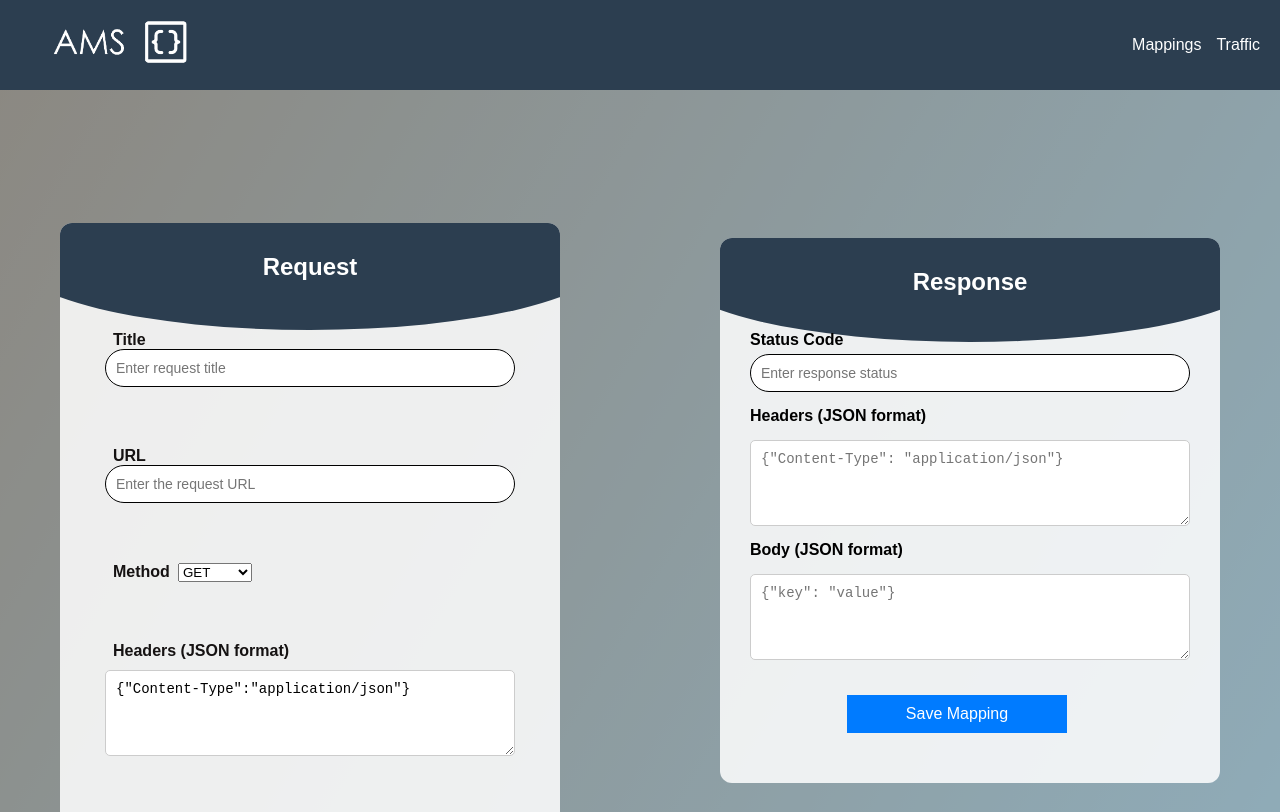
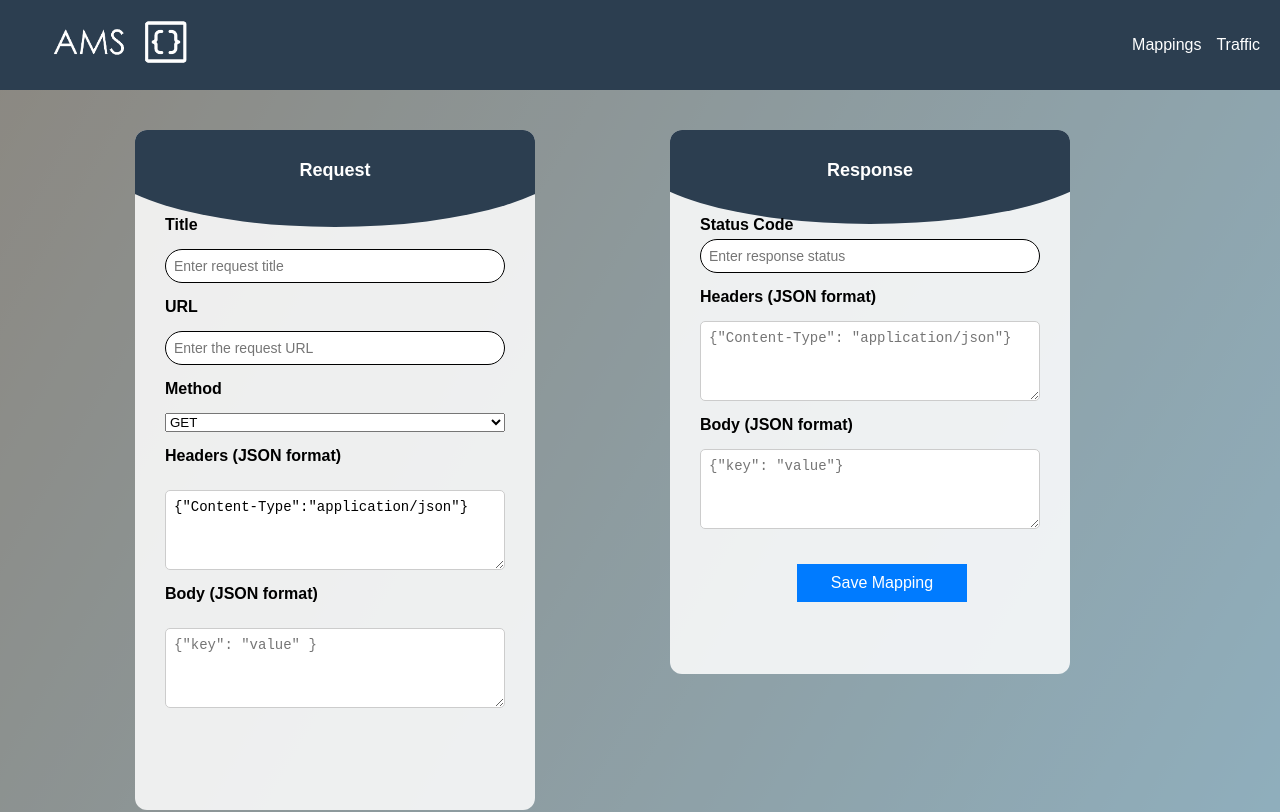
Before and after one commit to Jaller123/AMS, a React (Vite) app in the folder ams/: page /mappings in a window 1280 px wide. Shown: the top 812 px of the page. Built offline with nearby package versions, Linux system fonts and the light colour scheme; no server answers.

Commit message:
minskade storlek på form

```diff
--- a/ams/src/App.jsx
+++ b/ams/src/App.jsx
@@ -236,7 +236,9 @@ const App = () => {
         <ReqForm setRequestData={setRequestData} resetForm={resetForm} />
         <ResForm setResponseData={setResponseData} resetForm={resetForm} onSave={handleSaveMapping} />
       </div>
-      <ToastContainer />
+      <ToastContainer
+      pauseOnHover={false}
+      />
     </div>
   }
 />
--- a/ams/src/components/MappingDetailPage.module.css
+++ b/ams/src/components/MappingDetailPage.module.css
@@ -1,35 +1,44 @@
+.ReqDetail {
+  width: 100%;
+  height: auto;
+  display: flex;
+  justify-content: center;
+  align-items: center;
+  flex-direction: column;
+  padding: 5vh;
+
+}
+
 .container {
   width: 100%;
-  max-width: 600px; /* Justera maxbredden efter behov */
+  max-width: 400px; /* Minskat formulärbredd */
   background-color: rgba(255, 255, 255, 0.85);
   display: flex;
   justify-content: center;
   align-items: center;
   flex-direction: column;
-  height: auto; /* Gör så att containern anpassar sig efter innehållet */
-  min-height: 10vh; /* Gör så att den inte tar upp hela skärmen, utan 80% av höjden */
-  padding: 50px;
-  margin: 10vh auto; /* Skapar avstånd från toppen och botten */
-  border-radius: 12px; /* Lägg till om du vill ha rundade hörn */
+  height: auto;
+  padding: 20px; /* Mindre padding för en kompaktare design */
+  border-radius: 10px;
   position: relative;
   overflow: hidden;
 }
 
-.container::before{
+.container::before {
   content: "";
   position: absolute;
   top: -40px;
   left: 50%;
   width: 120%;
-  height: 197px;
+  height: 197px;  /* Håll den oförändrad */
   background-color: #2c3e50;
   border-radius: 70%;
   transform: translateX(-50%);
 }
 
-.formContainer{
-  width: 500px;
-
+.formContainer {
+  width: 100%;
+  padding: 15px; /* Mindre padding */
   display: flex;
   justify-content: center;
   align-items: center;
@@ -40,46 +49,66 @@
 }
 .co pre{
   position: relative;
-  overflow: hidden;
   width: 400px;
   height: 230px;
 }
 
-.textarea {
+input,
+textarea {
   width: 100%;
-  height: 150px;
+  padding: 8px; /* Mindre padding */
+  font-size: 14px; /* Lite mindre text */
+}
+
+textarea {
+  height: 80px; /* Mindre höjd på textarea */
+}
+
+.saveButton, .backButton {
+  padding: 10px;
+  font-size: 14px;
   margin: 10px 0;
+  border-radius: 20px;
+  background: rgb(4, 84, 127);
+  border: none;
+  color: white;
+  cursor: pointer;
 }
-h2{
+
+.saveButton:hover, .backButton:hover {
+  background-color: #062749;
+}
+
+.co pre {
+  width: 100%;
+  max-width: 350px;
+  height: 190px; /* Minskat utrymme för pre */
+
+  background: #f3f3f3;
+  padding: 10px;
+  border-radius: 6px;
+}
+
+h2 {
   color: rgb(255, 255, 255);
+  font-size: 18px; /* Mindre text */
 }
-.co h3{
-  position: relative;
-  overflow: hidden;
+
+.co h3 {
   color: white;
+  font-size: 16px;
 }
+
 .buttons {
   display: flex;
   gap: 10px;
 }
 
-.saveButton ,.backButton {
-  background: rgb(4, 84, 127);
-  margin: 20px;
-  border: none;
-  color: rgb(251, 251, 251);
-  padding: 15px;
-  border-radius: 30px;
-  cursor: pointer;
-}
-
-.saveButton:hover, .backButton:hover{
-  background-color: #062749;
-}
 .editButton {
   background-color: blue;
   color: white;
-  padding: 10px;
+  padding: 8px;
+  font-size: 14px;
   border: none;
   cursor: pointer;
 }
@@ -87,7 +116,8 @@ h2{
 .deleteButton {
   background-color: red;
   color: white;
-  padding: 10px;
+  padding: 8px;
+  font-size: 14px;
   border: none;
   cursor: pointer;
 }
--- a/ams/src/components/ReqDetailPage.jsx
+++ b/ams/src/components/ReqDetailPage.jsx
@@ -42,6 +42,7 @@ const ReqDetailPage = ({ mappings, handleSaveResponse }) => {
   };
 
   return (
+    <div className={styles.ReqDetail}>
     <div className={styles.container}>
       <h2>Request Details</h2>
       {!mapping ? (
@@ -100,6 +101,7 @@ const ReqDetailPage = ({ mappings, handleSaveResponse }) => {
         Back to Mappings
       </button>
     </div>
+    </div>
   );
 };
 
--- a/ams/src/components/ReqForm.module.css
+++ b/ams/src/components/ReqForm.module.css
@@ -1,12 +1,17 @@
-.ReqForm{
+.ReqForm {
+  width: 100%;
+  height: auto;
   display: flex;
   justify-content: center;
   align-items: center;
-
   padding: 20px;
 }
+
 .section {
-  width: 500px;
+  width: 100%;
+  max-width: 400px;
+  height: 10%;
+  min-height: 680px; /* Sätter minimihöjd för att vara konsekvent med ResForm */
   background-color: rgba(255, 255, 255, 0.85);
   padding: 30px;
   border-radius: 12px; /* Rundade hörn */
@@ -16,10 +21,11 @@
   position: relative;
   overflow: hidden;
 }
-.section::before{
+
+.section::before {
   content: "";
   position: absolute;
-  top: -40px;
+  top: -50px;
   left: 50%;
   width: 120%;
   height: 147px;
@@ -28,20 +34,30 @@
   transform: translateX(-50%);
 }
 .formGroup {
-  margin-bottom: 15px;
-  padding: 15px;
+  display: flex;
+  flex-direction: column;
+  gap: 10px;
 }
-.section h2{
-  color: rgb(255, 255, 255);
-}
-.formGroup label{
-  color: #151212;
-  padding: 8px 8px;
-}
-.textarea {
+
+
+input,
+textarea {
   width: 100%;
   padding: 10px;
+  border: 1px solid #a70c0c;
+  border-radius: 6px;
+  box-sizing: border-box;
+  transition: border-color 0.3s ease-in-out;
+  font-size: 16px;
+}
+
+.textarea {
+  resize: vertical;
+  min-height: 100px;
+}
+
+.errorText {
+  color: red;
+  font-size: 14px;
   margin-top: 5px;
-  box-sizing: border-box;
-  resize: none;
 }
--- a/ams/src/components/ResForm.jsx
+++ b/ams/src/components/ResForm.jsx
@@ -47,7 +47,7 @@ const ResForm = ({ setResponseData, resetForm ,onSave}) => {
 
   return (
     <div className={styles.ResForm}>
-    <section className={styles.section}>
+    <section className={styles.ResSection}>
       <h2>Response</h2>
       <div className={styles.formGroup}>
         <label htmlFor="status">Status Code</label>
--- a/ams/src/components/ResForm.module.css
+++ b/ams/src/components/ResForm.module.css
@@ -1,15 +1,16 @@
-.ResForm {
-  display: flex;
-  justify-content: center;
+.ResForm{
+  width: 100%;
+  height: auto;
+
   align-items: center;
-  min-height: 100vh; /* Centrerar sektionen på hela sidan */
   padding: 20px;
-  margin-bottom: 200px;
-
 }
 
-.section {
-  width: 500px;
+.ResSection {
+  width: 100%;
+  max-width: 400px;
+  height: 80%;
+  min-height: 400px; /* Sätter minimihöjd för att vara konsekvent med ResForm */
   background-color: rgba(255, 255, 255, 0.85);
   padding: 30px;
   border-radius: 12px; /* Rundade hörn */
@@ -20,10 +21,10 @@
   overflow: hidden;
 
 }
-.section::before{
+.ResSection::before{
   content: "";
   position: absolute;
-  top: -40px;
+  top: -50px;
   left: 50%;
   width: 120%;
   height: 144px;
```
